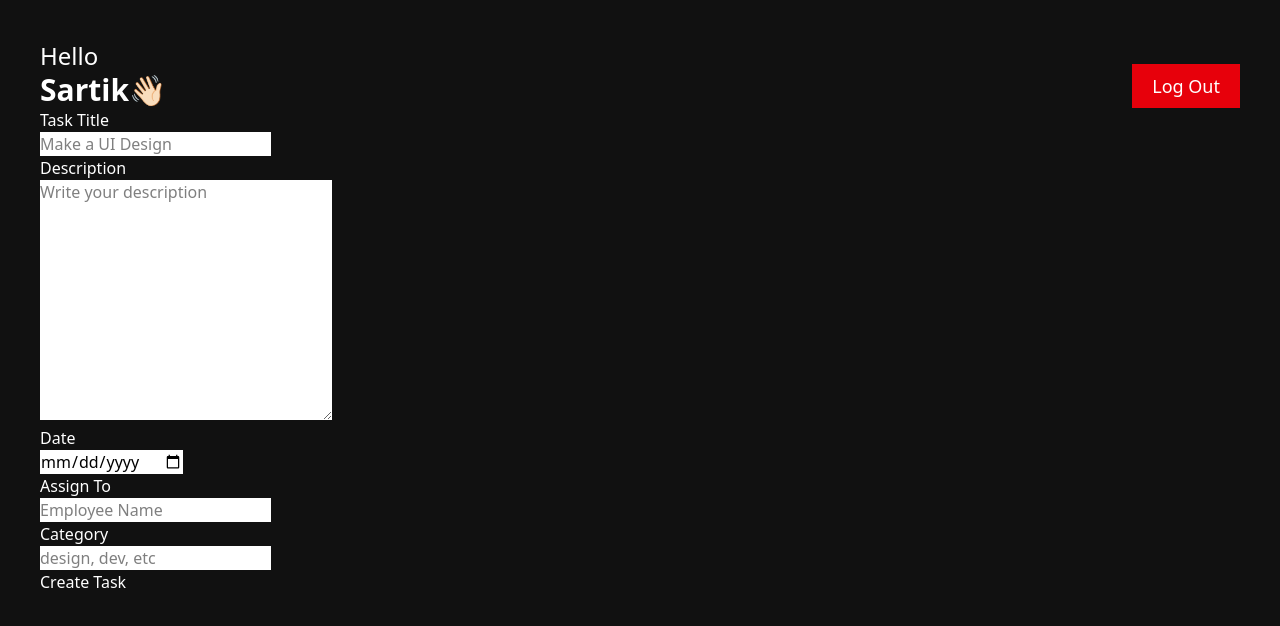
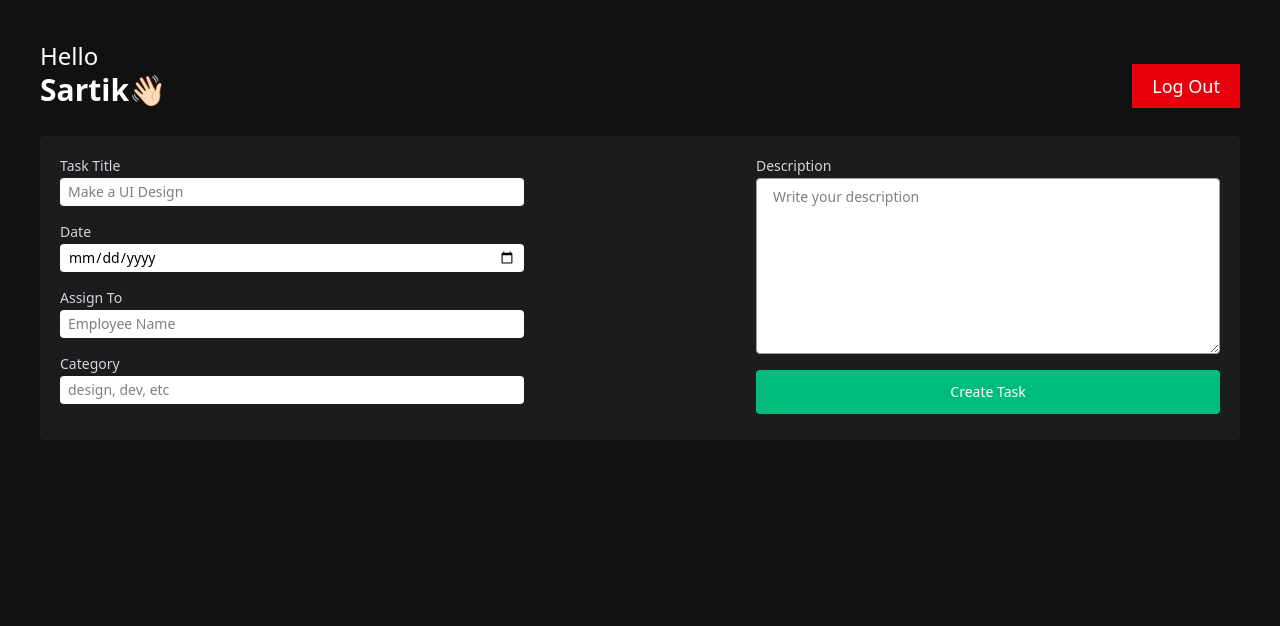
Before and after one commit to sartikmj/HR-Productivity-Optimization-System, a React (Vite) app: page / in a window 1280 px wide. Shown: the top 626 px of the page. Built offline with nearby package versions, Linux system fonts and the light colour scheme.

Commit message:
Admin Dashboard Designing Complete

```diff
--- a/src/components/Dashboard/AdminDashboard.jsx
+++ b/src/components/Dashboard/AdminDashboard.jsx
@@ -5,31 +5,36 @@
     return (
         <div className='h-screen w-full p-10'>
             <Header />
+            <div className='p-5 bg-[#1c1c1c] mt-7 rounded'>
+                <form className='flex flex-wrap w-full items-start justify-between' >
+                    <div className='w-1/2'>
                         <div>
-            <form>
+                            <h3 className='text-sm text-gray-300 mb-0.5' >Task Title</h3>
+                            <input className='text-sm py-1 px-2 w-4/5 rounded outline-none bg-transparent border[1px]  border-gray-400 mb-4 ' type="text" placeholder='Make a UI Design' />
+                        </div>
+
                         <div>
-                <h3>Task Title</h3>
-                <input type="text" placeholder='Make a UI Design' />
+                            <h3 className='text-sm text-gray-300 mb-0.5' >Date</h3>
+                            <input className='text-sm py-1 px-2 w-4/5 rounded outline-none bg-transparent border[1px]  border-gray-400 mb-4 ' type="date" />
                         </div>
+
                         <div>
-                <h3>Description</h3>
-                <textarea name="" placeholder='Write your description' cols="30" rows="10"></textarea>
+                            <h3 className='text-sm text-gray-300 mb-0.5' >Assign To</h3>
+                            <input className='text-sm py-1 px-2 w-4/5 rounded outline-none bg-transparent border[1px]  border-gray-400 mb-4 ' type="text" placeholder='Employee Name' />
                         </div>
+
                         <div>
-                <h3>Date</h3>
-                <input type="date" />
+                            <h3 className='text-sm text-gray-300 mb-0.5' >Category</h3>
+                            <input className='text-sm py-1 px-2 w-4/5 rounded outline-none bg-transparent border[1px] border-gray-400 mb-4' type="text" placeholder='design, dev, etc' />
                         </div>
-                <div>
-                <h3>Assign To</h3>
-                <input type="text"  placeholder='Employee Name'/>
                     </div>
-                <div>
-                <h3>Category</h3>
-                <input type="text" placeholder='design, dev, etc' />
+
+                    <div className='w-2/5 flex flex-col items-start'>
+                        <h3 className='text-sm text-gray-300 mb-0.5' >Description</h3>
+                        <textarea className='w-full h-44 text-sm py-2 px-4 rounded outline-none bg-transparent border-[1px] border-gray-400' name="" placeholder='Write your description' cols="30" rows="10"></textarea>
+                        <button className='bg-emerald-500 py-3 hover:bg-emerald-600 px-5 rounded text-sm mt-4 w-full' >Create Task</button>
                     </div>
-                <div>
-                <button>Create Task</button>
-                </div>
+
                 </form>
             </div>
         </div>
--- a/src/index.css
+++ b/src/index.css
@@ -9,6 +9,11 @@
   display:none;
 }
 
+#tasklist::-webkit-scrollbar-thumb{
+  background-color: rgb(143,143,143);
+  border-radius: 40px;
+}
+
 input , textarea , select{
   background-color: white;
   color:black;
```
Lines whose indentation alone changed are shown as unchanged.
